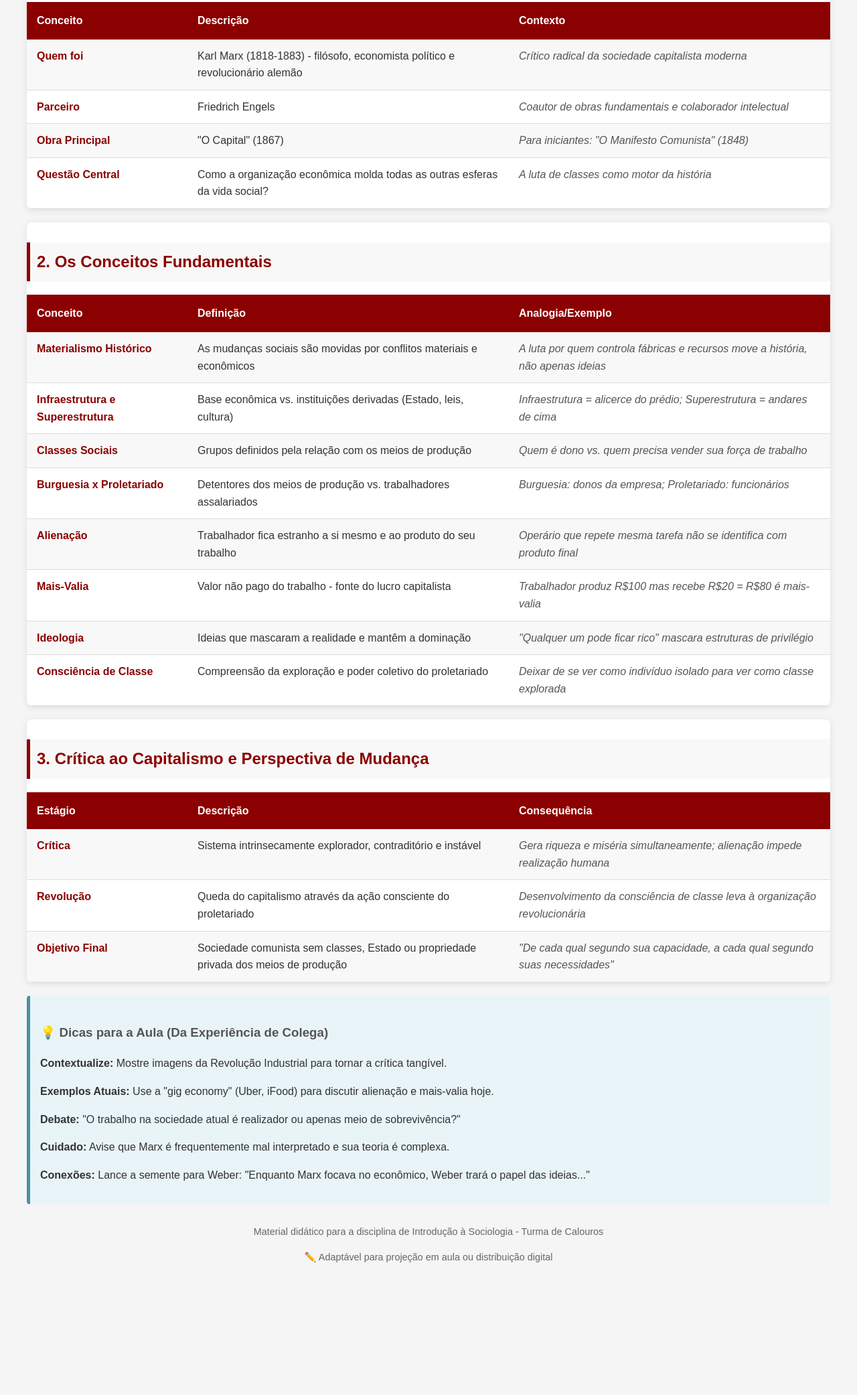
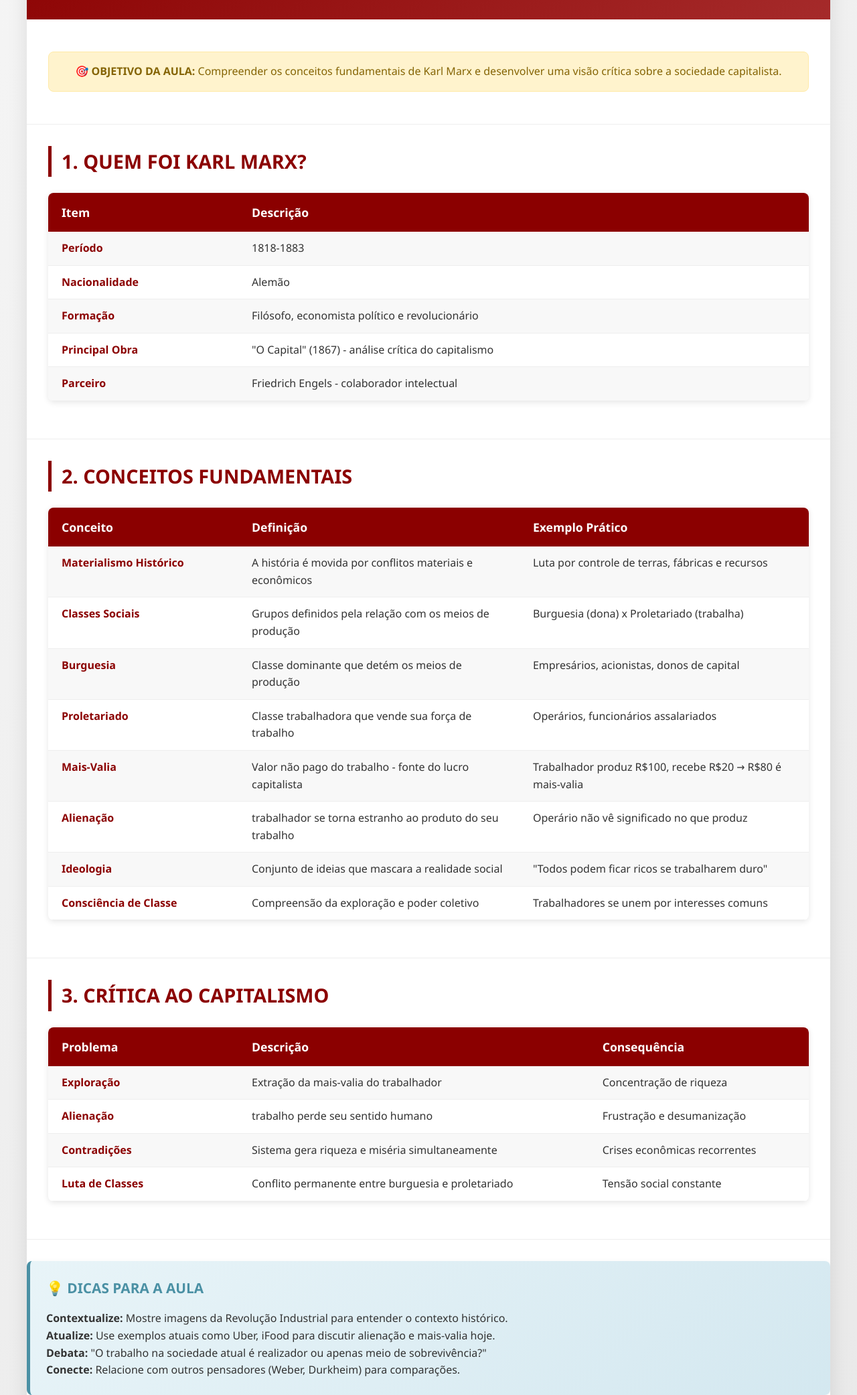
Before and after one commit to 48cork/karl-marx, a plain HTML site: page index.html in a window 1280 px wide. Shown: the part 241-2324 px from the top of the page at 67% size. Before the commit the page ends 2164 px from the top, so only its background shows below. Drawn offline with Linux system fonts and the light colour scheme.

Commit message:
Maxrismo
primeira aula.

```diff
--- a/index.html
+++ b/index.html
@@ -3,241 +3,328 @@
 <head>
     <meta charset="UTF-8">
     <meta name="viewport" content="width=device-width, initial-scale=1.0">
-    <title>Karl Marx - Resumo para Aula</title>
+    <title>Karl Marx - Introdução à Sociologia</title>
     <style>
+        * {
+            margin: 0;
+            padding: 0;
+            box-sizing: border-box;
+        }
+
         body {
-            font-family: 'Arial', sans-serif;
+            font-family: 'Segoe UI', Tahoma, Geneva, Verdana, sans-serif;
             line-height: 1.6;
             color: #333;
+            background: linear-gradient(135deg, #f5f5f5 0%, #e8e8e8 100%);
+            min-height: 100vh;
+            padding: 20px;
+        }
+
+        .container {
             max-width: 1200px;
             margin: 0 auto;
-            padding: 20px;
-            background-color: #f5f5f5;
+            background: white;
+            border-radius: 15px;
+            box-shadow: 0 10px 30px rgba(0,0,0,0.1);
+            overflow: hidden;
+        }
+
+        header {
+            background: linear-gradient(135deg, #8B0000 0%, #A52A2A 100%);
+            color: white;
+            padding: 3rem 2rem;
+            text-align: center;
         }
 
         h1 {
-            color: #8B0000;
-            text-align: center;
-            border-bottom: 3px solid #8B0000;
-            padding-bottom: 10px;
-            margin-bottom: 30px;
+            font-size: 2.8rem;
+            margin-bottom: 1rem;
+            text-shadow: 2px 2px 4px rgba(0,0,0,0.3);
+        }
+
+        .subtitle {
+            font-size: 1.3rem;
+            opacity: 0.9;
+            font-weight: 300;
+        }
+
+        .card {
+            padding: 2rem;
+            border-bottom: 1px solid #eee;
         }
 
         h2 {
             color: #8B0000;
-            background-color: #f8f8f8;
-            padding: 10px;
+            margin-bottom: 1.5rem;
+            font-size: 1.8rem;
             border-left: 5px solid #8B0000;
-            margin-top: 30px;
+            padding-left: 15px;
         }
 
         h3 {
             color: #555;
-            margin-top: 25px;
-        }
-
-        .table-container {
-            background: white;
-            border-radius: 8px;
-            box-shadow: 0 2px 10px rgba(0,0,0,0.1);
-            overflow: hidden;
-            margin: 20px 0;
+            margin: 1.5rem 0 1rem 0;
+            font-size: 1.3rem;
         }
 
         table {
             width: 100%;
             border-collapse: collapse;
+            margin: 1.5rem 0;
+            border-radius: 8px;
+            overflow: hidden;
+            box-shadow: 0 2px 10px rgba(0,0,0,0.1);
         }
 
         th {
-            background-color: #8B0000;
+            background: #8B0000;
             color: white;
-            padding: 15px;
+            padding: 15px 20px;
             text-align: left;
-            font-weight: bold;
+            font-weight: 600;
+            font-size: 1.1rem;
         }
 
         td {
-            padding: 12px 15px;
-            border-bottom: 1px solid #ddd;
+            padding: 12px 20px;
+            border-bottom: 1px solid #eee;
             vertical-align: top;
         }
 
         tr:nth-child(even) {
-            background-color: #f8f8f8;
+            background: #f8f8f8;
         }
 
         tr:hover {
-            background-color: #f0f0f0;
+            background: #f0f0f0;
+            transform: translateY(-1px);
+            transition: all 0.2s ease;
         }
 
         .conceito {
             font-weight: bold;
             color: #8B0000;
-            width: 20%;
+            width: 25%;
         }
 
-        .definicao {
-            width: 40%;
+        .dica {
+            background: linear-gradient(135deg, #e8f4f8 0%, #d4e8f0 100%);
+            border-left: 5px solid #4A90A4;
+            padding: 1.5rem;
+            margin: 2rem 0;
+            border-radius: 8px;
+            box-shadow: 0 2px 10px rgba(0,0,0,0.05);
         }
 
-        .exemplo {
-            width: 40%;
-            font-style: italic;
-            color: #555;
+        .dica h3 {
+            color: #4A90A4;
+            margin-top: 0;
         }
 
-        .dica-aula {
-            background-color: #e8f4f8;
-            border-left: 5px solid #4A90A4;
-            padding: 15px;
-            margin: 20px 0;
-            border-radius: 4px;
+        footer {
+            background: #333;
+            color: white;
+            text-align: center;
+            padding: 2rem;
+            margin-top: 2rem;
         }
 
-        .footer {
+        .aviso {
+            background: #fff3cd;
+            border: 1px solid #ffeaa7;
+            border-radius: 8px;
+            padding: 1rem;
+            margin: 1rem 0;
             text-align: center;
-            margin-top: 30px;
-            font-size: 0.9em;
-            color: #666;
+            color: #856404;
         }
 
         @media (max-width: 768px) {
+            body {
+                padding: 10px;
+            }
+
+            h1 {
+                font-size: 2rem;
+            }
+
+            .card {
+                padding: 1rem;
+            }
+
+            th, td {
+                padding: 10px 15px;
+                font-size: 0.9rem;
+            }
+
             table {
                 display: block;
                 overflow-x: auto;
-            }
-
-            th, td {
-                padding: 8px 10px;
-                font-size: 0.9em;
             }
         }
     </style>
 </head>
 <body>
-    <h1>📚 Introdução ao Pensamento de Karl Marx</h1>
+    <div class="container">
+        <header>
+            <h1>📚 KARL MARX</h1>
+            <p class="subtitle">Introdução à Sociologia - Teoria Marxista</p>
+            <p class="subtitle">Material Didático para Calouros Universitários</p>
+        </header>
 
-    <div class="table-container">
-        <h2>1. O Básico: Quem Foi e Qual a Questão Central?</h2>
+        <div class="card">
+            <div class="aviso">
+                <strong>🎯 OBJETIVO DA AULA:</strong> Compreender os conceitos fundamentais de Karl Marx e desenvolver uma visão crítica sobre a sociedade capitalista.
+            </div>
+        </div>
+
+        <div class="card">
+            <h2>1. QUEM FOI KARL MARX?</h2>
             <table>
                 <tr>
-                <th>Conceito</th>
+                    <th>Item</th>
                     <th>Descrição</th>
-                <th>Contexto</th>
                 </tr>
                 <tr>
-                <td class="conceito">Quem foi</td>
-                <td class="definicao">Karl Marx (1818-1883) - filósofo, economista político e revolucionário alemão</td>
-                <td class="exemplo">Crítico radical da sociedade capitalista moderna</td>
+                    <td class="conceito">Período</td>
+                    <td>1818-1883</td>
+                </tr>
+                <tr>
+                    <td class="conceito">Nacionalidade</td>
+                    <td>Alemão</td>
+                </tr>
+                <tr>
+                    <td class="conceito">Formação</td>
+                    <td>Filósofo, economista político e revolucionário</td>
+                </tr>
+                <tr>
+                    <td class="conceito">Principal Obra</td>
+                    <td>"O Capital" (1867) - análise crítica do capitalismo</td>
                 </tr>
                 <tr>
                     <td class="conceito">Parceiro</td>
-                <td class="definicao">Friedrich Engels</td>
-                <td class="exemplo">Coautor de obras fundamentais e colaborador intelectual</td>
-            </tr>
-            <tr>
-                <td class="conceito">Obra Principal</td>
-                <td class="definicao">"O Capital" (1867)</td>
-                <td class="exemplo">Para iniciantes: "O Manifesto Comunista" (1848)</td>
-            </tr>
-            <tr>
-                <td class="conceito">Questão Central</td>
-                <td class="definicao">Como a organização econômica molda todas as outras esferas da vida social?</td>
-                <td class="exemplo">A luta de classes como motor da história</td>
+                    <td>Friedrich Engels - colaborador intelectual</td>
                 </tr>
             </table>
         </div>
 
-    <div class="table-container">
-        <h2>2. Os Conceitos Fundamentais</h2>
+        <div class="card">
+            <h2>2. CONCEITOS FUNDAMENTAIS</h2>
             <table>
                 <tr>
                     <th>Conceito</th>
                     <th>Definição</th>
-                <th>Analogia/Exemplo</th>
+                    <th>Exemplo Prático</th>
                 </tr>
                 <tr>
                     <td class="conceito">Materialismo Histórico</td>
-                <td class="definicao">As mudanças sociais são movidas por conflitos materiais e econômicos</td>
-                <td class="exemplo">A luta por quem controla fábricas e recursos move a história, não apenas ideias</td>
-            </tr>
-            <tr>
-                <td class="conceito">Infraestrutura e Superestrutura</td>
-                <td class="definicao">Base econômica vs. instituições derivadas (Estado, leis, cultura)</td>
-                <td class="exemplo">Infraestrutura = alicerce do prédio; Superestrutura = andares de cima</td>
+                    <td>A história é movida por conflitos materiais e econômicos</td>
+                    <td>Luta por controle de terras, fábricas e recursos</td>
                 </tr>
                 <tr>
                     <td class="conceito">Classes Sociais</td>
-                <td class="definicao">Grupos definidos pela relação com os meios de produção</td>
-                <td class="exemplo">Quem é dono vs. quem precisa vender sua força de trabalho</td>
+                    <td>Grupos definidos pela relação com os meios de produção</td>
+                    <td>Burguesia (dona) x Proletariado (trabalha)</td>
                 </tr>
                 <tr>
-                <td class="conceito">Burguesia x Proletariado</td>
-                <td class="definicao">Detentores dos meios de produção vs. trabalhadores assalariados</td>
-                <td class="exemplo">Burguesia: donos da empresa; Proletariado: funcionários</td>
+                    <td class="conceito">Burguesia</td>
+                    <td>Classe dominante que detém os meios de produção</td>
+                    <td>Empresários, acionistas, donos de capital</td>
+                </tr>
+                <tr>
+                    <td class="conceito">Proletariado</td>
+                    <td>Classe trabalhadora que vende sua força de trabalho</td>
+                    <td>Operários, funcionários assalariados</td>
+                </tr>
+                <tr>
+                    <td class="conceito">Mais-Valia</td>
+                    <td>Valor não pago do trabalho - fonte do lucro capitalista</td>
+                    <td>Trabalhador produz R$100, recebe R$20 → R$80 é mais-valia</td>
                 </tr>
                 <tr>
                     <td class="conceito">Alienação</td>
-                <td class="definicao">Trabalhador fica estranho a si mesmo e ao produto do seu trabalho</td>
-                <td class="exemplo">Operário que repete mesma tarefa não se identifica com produto final</td>
-            </tr>
-            <tr>
-                <td class="conceito">Mais-Valia</td>
-                <td class="definicao">Valor não pago do trabalho - fonte do lucro capitalista</td>
-                <td class="exemplo">Trabalhador produz R$100 mas recebe R$20 = R$80 é mais-valia</td>
+                    <td> trabalhador se torna estranho ao produto do seu trabalho</td>
+                    <td>Operário não vê significado no que produz</td>
                 </tr>
                 <tr>
                     <td class="conceito">Ideologia</td>
-                <td class="definicao">Ideias que mascaram a realidade e mantêm a dominação</td>
-                <td class="exemplo">"Qualquer um pode ficar rico" mascara estruturas de privilégio</td>
+                    <td>Conjunto de ideias que mascara a realidade social</td>
+                    <td>"Todos podem ficar ricos se trabalharem duro"</td>
                 </tr>
                 <tr>
                     <td class="conceito">Consciência de Classe</td>
-                <td class="definicao">Compreensão da exploração e poder coletivo do proletariado</td>
-                <td class="exemplo">Deixar de se ver como indivíduo isolado para ver como classe explorada</td>
+                    <td>Compreensão da exploração e poder coletivo</td>
+                    <td>Trabalhadores se unem por interesses comuns</td>
                 </tr>
             </table>
         </div>
 
-    <div class="table-container">
-        <h2>3. Crítica ao Capitalismo e Perspectiva de Mudança</h2>
+        <div class="card">
+            <h2>3. CRÍTICA AO CAPITALISMO</h2>
             <table>
                 <tr>
-                <th>Estágio</th>
+                    <th>Problema</th>
                     <th>Descrição</th>
                     <th>Consequência</th>
                 </tr>
                 <tr>
-                <td class="conceito">Crítica</td>
-                <td class="definicao">Sistema intrinsecamente explorador, contraditório e instável</td>
-                <td class="exemplo">Gera riqueza e miséria simultaneamente; alienação impede realização humana</td>
+                    <td class="conceito">Exploração</td>
+                    <td>Extração da mais-valia do trabalhador</td>
+                    <td>Concentração de riqueza</td>
                 </tr>
                 <tr>
-                <td class="conceito">Revolução</td>
-                <td class="definicao">Queda do capitalismo através da ação consciente do proletariado</td>
-                <td class="exemplo">Desenvolvimento da consciência de classe leva à organização revolucionária</td>
+                    <td class="conceito">Alienação</td>
+                    <td> trabalho perde seu sentido humano</td>
+                    <td>Frustração e desumanização</td>
                 </tr>
                 <tr>
-                <td class="conceito">Objetivo Final</td>
-                <td class="definicao">Sociedade comunista sem classes, Estado ou propriedade privada dos meios de produção</td>
-                <td class="exemplo">"De cada qual segundo sua capacidade, a cada qual segundo suas necessidades"</td>
+                    <td class="conceito">Contradições</td>
+                    <td>Sistema gera riqueza e miséria simultaneamente</td>
+                    <td>Crises econômicas recorrentes</td>
+                </tr>
+                <tr>
+                    <td class="conceito">Luta de Classes</td>
+                    <td>Conflito permanente entre burguesia e proletariado</td>
+                    <td>Tensão social constante</td>
                 </tr>
             </table>
         </div>
 
-    <div class="dica-aula">
-        <h3>💡 Dicas para a Aula (Da Experiência de Colega)</h3>
-        <p><strong>Contextualize:</strong> Mostre imagens da Revolução Industrial para tornar a crítica tangível.</p>
-        <p><strong>Exemplos Atuais:</strong> Use a "gig economy" (Uber, iFood) para discutir alienação e mais-valia hoje.</p>
-        <p><strong>Debate:</strong> "O trabalho na sociedade atual é realizador ou apenas meio de sobrevivência?"</p>
-        <p><strong>Cuidado:</strong> Avise que Marx é frequentemente mal interpretado e sua teoria é complexa.</p>
-        <p><strong>Conexões:</strong> Lance a semente para Weber: "Enquanto Marx focava no econômico, Weber trará o papel das ideias..."</p>
+        <div class="dica">
+            <h3>💡 DICAS PARA A AULA</h3>
+            <p><strong>Contextualize:</strong> Mostre imagens da Revolução Industrial para entender o contexto histórico.</p>
+            <p><strong>Atualize:</strong> Use exemplos atuais como Uber, iFood para discutir alienação e mais-valia hoje.</p>
+            <p><strong>Debata:</strong> "O trabalho na sociedade atual é realizador ou apenas meio de sobrevivência?"</p>
+            <p><strong>Conecte:</strong> Relacione com outros pensadores (Weber, Durkheim) para comparações.</p>
         </div>
 
-    <div class="footer">
-        <p>Material didático para a disciplina de Introdução à Sociologia - Turma de Calouros</p>
-        <p>✏️ Adaptável para projeção em aula ou distribuição digital</p>
+        <div class="card">
+            <h2>4. PERGUNTAS PARA REFLEXÃO</h2>
+            <ul style="padding-left: 2rem; margin: 1rem 0;">
+                <li style="margin-bottom: 0.5rem;">Como a alienação se manifesta no trabalho contemporâneo?</li>
+                <li style="margin-bottom: 0.5rem;">A luta de classes ainda existe hoje? De que forma?</li>
+                <li style="margin-bottom: 0.5rem;">O conceito de mais-valia se aplica aos trabalhos "digitais"?</li>
+                <li style="margin-bottom: 0.5rem;">Que ideologias atuais mascaram relações de exploração?</li>
+            </ul>
         </div>
+
+        <footer>
+            <p><strong>Material Didático - Introdução à Sociologia</strong></p>
+            <p>Professor: [Seu Nome] | Turma: Calouros Universitários</p>
+            <p>Disponível em: https://48cork.github.io/karl-marx/</p>
+        </footer>
+    </div>
+
+    <script>
+        // Pequeno efeito interativo para as linhas da tabela
+        document.addEventListener('DOMContentLoaded', function() {
+            const rows = document.querySelectorAll('tr');
+            rows.forEach(row => {
+                row.addEventListener('mouseenter', function() {
+                    this.style.transition = 'all 0.3s ease';
+                });
+            });
+        });
+    </script>
 </body>
 </html>
```
Lines whose indentation alone changed are shown as unchanged.
